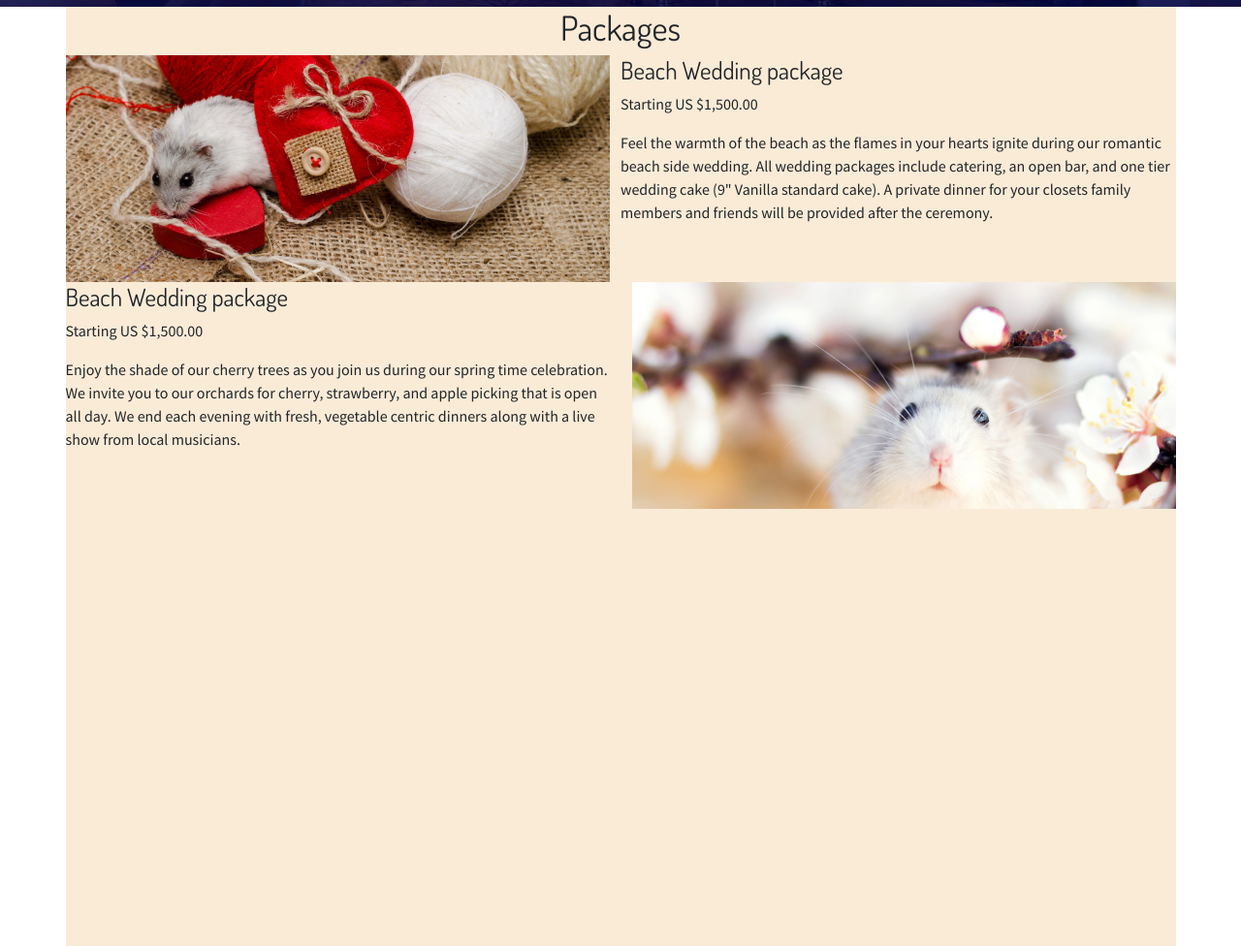
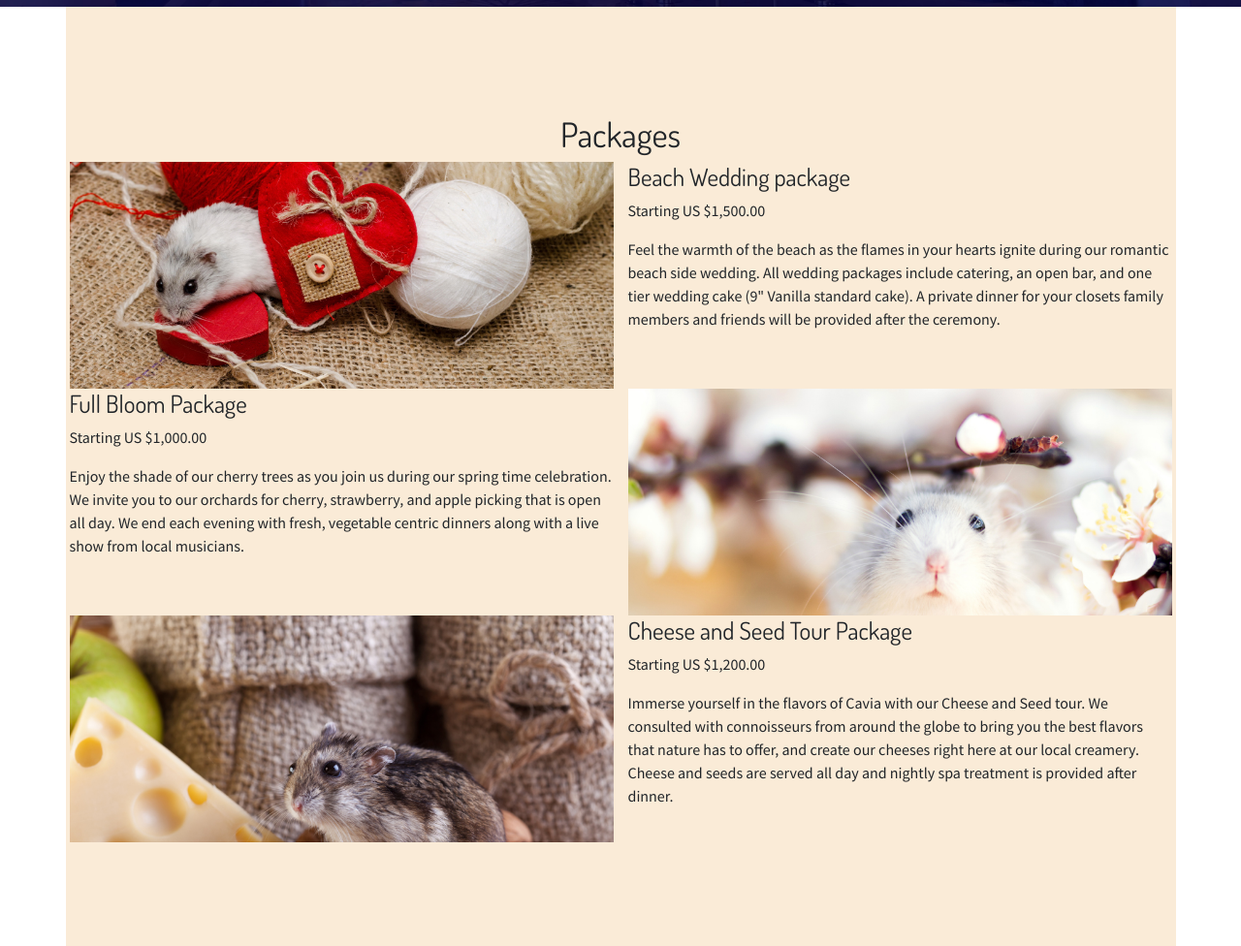
Before and after one commit to peedrama/MannAHamsterHotel, a plain HTML site: page index.html in a window 1280 px wide. Shown: the part 1967-2943 px from the top of the page at 97% size. Drawn offline with nearby package versions, Linux system fonts and the light colour scheme.

Commit message:
Packages mostly done

```diff
--- a/CSS/style.css
+++ b/CSS/style.css
@@ -194,6 +194,10 @@ header {
     padding-right: 0;
 }
 
+.pack-head {
+    padding-top: 110px;;
+}
+
 .pack-img {
     height: 234px;
     width: 561px;
@@ -201,14 +205,14 @@ header {
     object-position: 50% 10%;
 }
 
-/* .pack-col-left {
+.pack-col-left {
 
-    padding-right: 7px;
+    margin-right: 7.5px;
     max-width: 561px;
 }
 
 .pack-col-right {
-    padding-left: 7px;
+    margin-left: 7.5px;
 
     max-width: 561px;
-} */
+}
--- a/index.html
+++ b/index.html
@@ -135,31 +135,38 @@
 
     <!-- Packages -->
     <div class="container-fluid packages">
-        <div class="row">
+        <div class="row pack-head">
             <h2 class="text-center dosis">Packages</h2>
         </div>
-        <div class="row g-0">
-            <div class="col pack-col-left">
+        <div class="row g-0 d-flex justify-content-center">
+            <div class="pack-col-left">
                 <img class="pack-img" src="./assets/hamsterwedding.jpg" alt="Hamster getting married">
             </div>
-            <div class="col pack-col-right">
+            <div class="pack-col-right">
                 <h5>Beach Wedding package</h5>
                 <p>Starting US $1,500.00</p>
                 <p>Feel the warmth of the beach as the flames in your hearts ignite during our romantic beach side wedding. All wedding packages include catering, an open bar, and one tier wedding cake (9" Vanilla standard cake). A private dinner for your closets family members and friends will be provided after the ceremony.</p>
             </div>
         </div>
-        <div class="row">
-            <div class="col pack-col-right">
-                <h5>Beach Wedding package</h5>
-                <p>Starting US $1,500.00</p>
+        <div class="row g-0 d-flex justify-content-center">
+            <div class="pack-col-left">
+                <h5>Full Bloom Package</h5>
+                <p>Starting US $1,000.00</p>
                 <p>Enjoy the shade of our cherry trees as you join us during our spring time celebration. We invite you to our orchards for cherry, strawberry, and apple picking that is open all day. We end each evening with fresh, vegetable centric dinners along with a live show from local musicians.</p>
             </div>
-            <div class="col pack-col-left">
+            <div class="pack-col-right">
                 <img class="pack-img" src="./assets/hamsterspring.jpg" alt="Hamster getting married">
             </div>
         </div>
-        <div class="row">
-
+        <div class="row g-0 d-flex justify-content-center">
+            <div class="pack-col-left">
+                <img class="pack-img" src="./assets/hamstercheese.jpg" alt="Hamster getting married">
+            </div>
+            <div class="pack-col-right">
+                <h5>Cheese and Seed Tour Package</h5>
+                <p>Starting US $1,200.00</p>
+                <p>Immerse yourself in the flavors of Cavia with our Cheese and Seed tour. We consulted with connoisseurs from around the globe to bring you the best flavors that nature has to offer, and create our cheeses right here at our local creamery. Cheese and seeds are served all day and nightly spa treatment is provided after dinner.</p>
+            </div>
         </div>
     </div>
 
```
